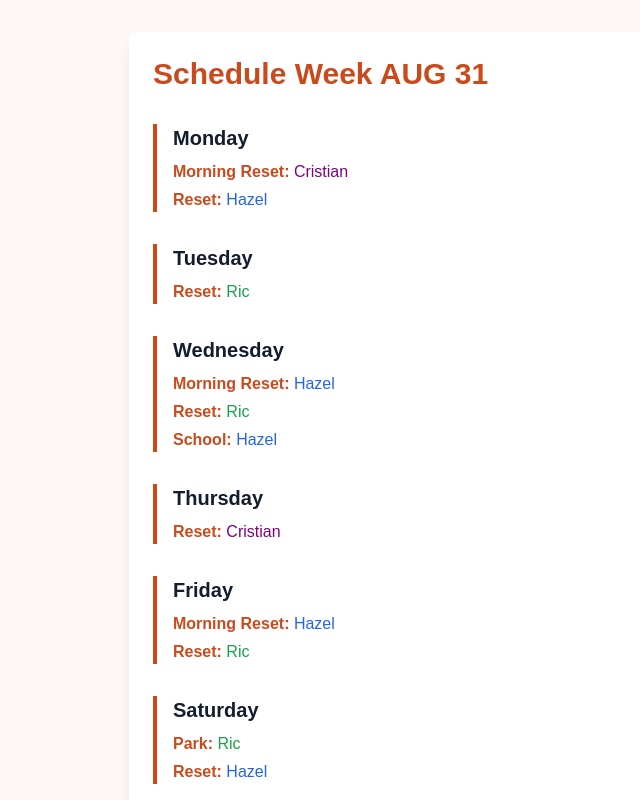
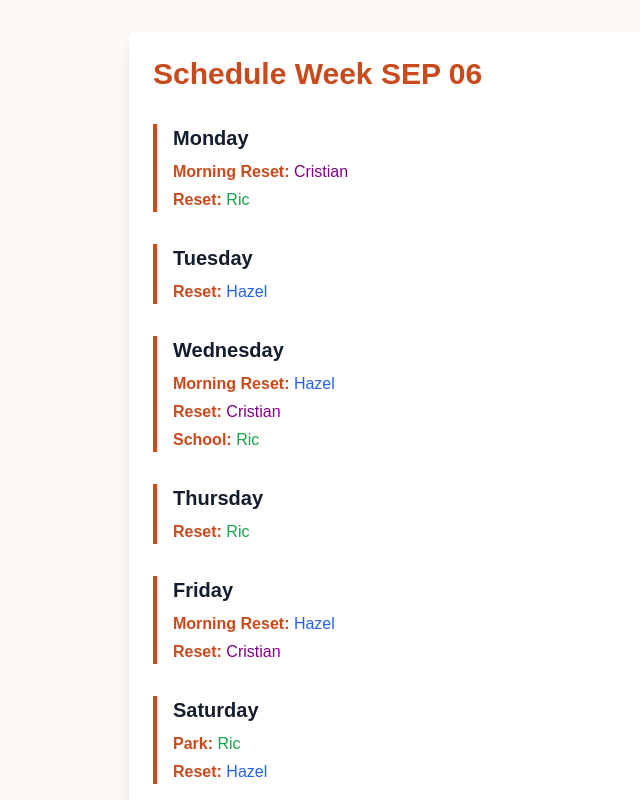
Before and after one commit to Cristian-Baeza/reset-schedule, a Next.js app: page / in a window 1280 px wide. Shown: the top 800 px of the page, without its empty margins (223-863 px from the left). Built offline with nearby package versions, Linux system fonts and the light colour scheme.

Commit message:
week sept 6

```diff
--- a/app/page.tsx
+++ b/app/page.tsx
@@ -6,40 +6,40 @@ const personColors = {
 
 
 export default function Home() {
-  const weekOfMonth = "AUG 31"
+  const weekOfMonth = "SEP 06"
 
   const schedule = [
     {
       day: "Monday",
       assignments: [
         { location: "Morning Reset", person: "Cristian" },
-        { location: "Reset", person: "Hazel" },
+        { location: "Reset", person: "Ric" },
       ],
     },
     {
       day: "Tuesday",
       assignments: [
-        { location: "Reset", person: "Ric" },
+        { location: "Reset", person: "Hazel" },
       ],
     },
     {
       day: "Wednesday",
       assignments: [
         { location: "Morning Reset", person: "Hazel" },
-        { location: "Reset", person: "Ric" },
-        { location: "School", person: "Hazel" },
+        { location: "Reset", person: "Cristian" },
+        { location: "School", person: "Ric" },
       ],
     },
     {
       day: "Thursday",
       assignments: [
-        { location: "Reset", person: "Cristian" },
+        { location: "Reset", person: "Ric" },
       ],
     },{
       day: "Friday",
       assignments: [
         { location: "Morning Reset", person: "Hazel" },
-        { location: "Reset", person: "Ric" },
+        { location: "Reset", person: "Cristian" },
       ],
     },{
       day: "Saturday",
```
